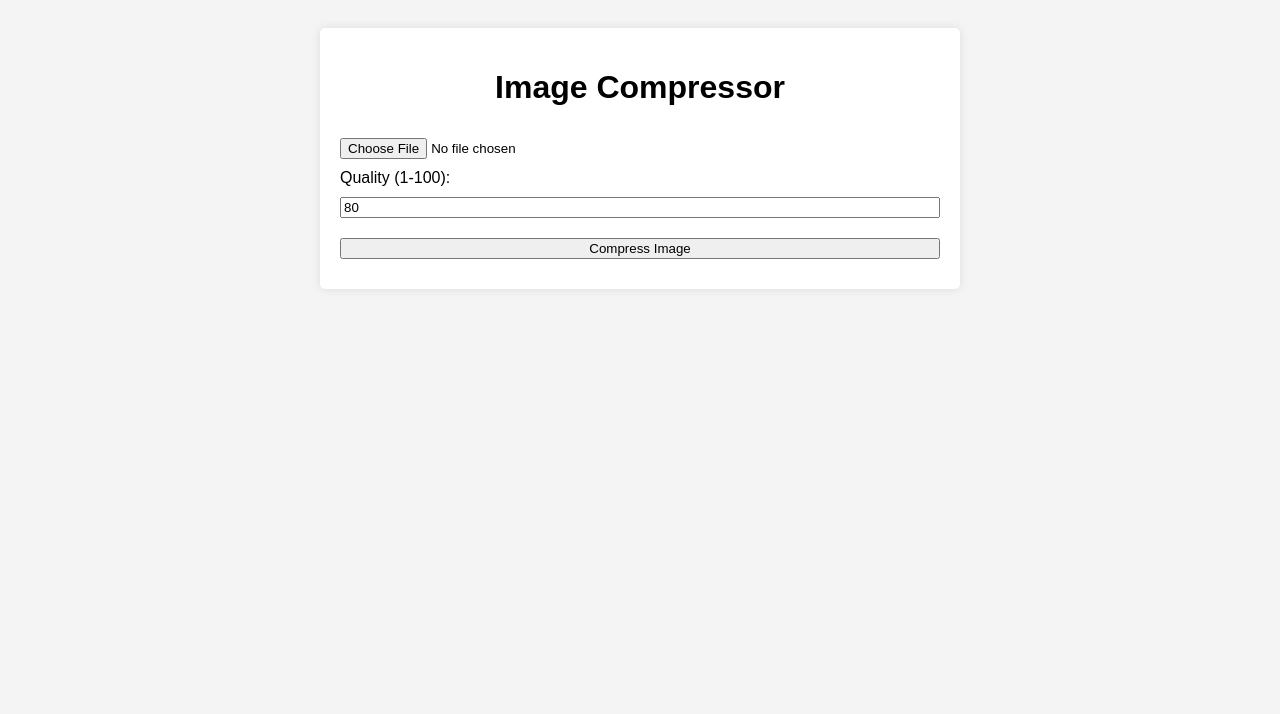
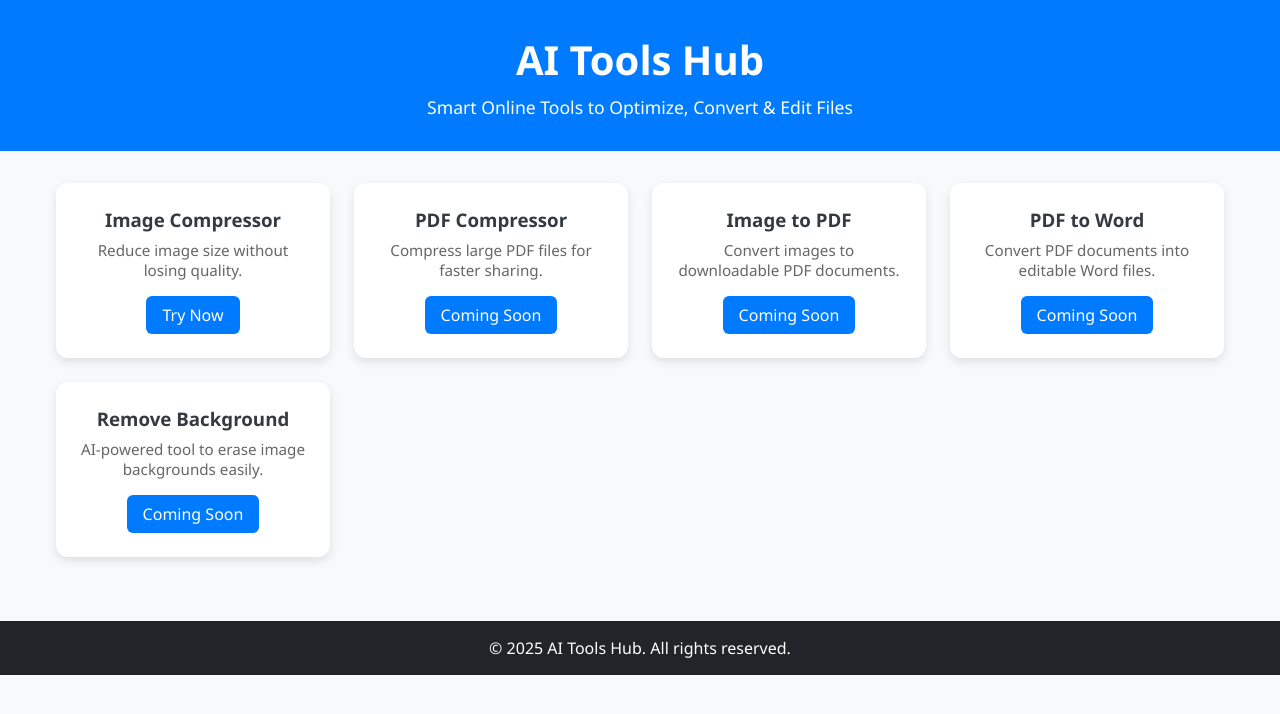
Before and after one commit to Vinu166/Tool, a plain HTML site: page index.html in a window 1280 px wide. Drawn offline with Linux system fonts and the light colour scheme.

Commit message:
index.html

```diff
--- a/index.html
+++ b/index.html
@@ -1,72 +1,151 @@
 <!DOCTYPE html>
 <html lang="en">
 <head>
-    <meta charset="UTF-8">
-    <meta name="viewport" content="width=device-width, initial-scale=1.0">
-    <title>Image Compressor</title>
+  <meta charset="UTF-8" />
+  <meta name="viewport" content="width=device-width, initial-scale=1.0" />
+  <meta name="description" content="Free AI-powered tools for image, PDF, and document processing. Compress, convert, and edit files online with ease." />
+  <meta name="keywords" content="AI tools, image tools, PDF tools, online file converter, file compressor, document editor" />
+  <meta name="author" content="YourBrand" />
+  <title>AI Tools Hub - Smart Tools for Images & PDFs</title>
   <style>
+    :root {
+      --primary: #007BFF;
+      --secondary: #f8f9fa;
+      --text: #343a40;
+      --bg: #ffffff;
+      --shadow: rgba(0, 0, 0, 0.1);
+    }
+
+    * {
+      margin: 0;
+      padding: 0;
+      box-sizing: border-box;
+    }
+
     body {
-            font-family: Arial, sans-serif;
-            background-color: #f4f4f4;
-            padding: 20px;
+      font-family: 'Segoe UI', Tahoma, Geneva, Verdana, sans-serif;
+      background-color: var(--secondary);
+      color: var(--text);
     }
-        .container {
-            max-width: 600px;
-            margin: auto;
-            background: white;
-            padding: 20px;
-            border-radius: 5px;
-            box-shadow: 0 0 10px rgba(0, 0, 0, 0.1);
-        }
-        h1 {
+
+    header {
+      background-color: var(--primary);
+      color: white;
+      padding: 2rem 1rem;
       text-align: center;
     }
-        form {
-            display: flex;
-            flex-direction: column;
+
+    header h1 {
+      font-size: 2.5rem;
     }
-        input[type="file"],
-        input[type="number"],
-        button {
-            margin: 10px 0;
+
+    header p {
+      margin-top: 0.5rem;
+      font-size: 1.1rem;
+    }
+
+    main {
+      padding: 2rem 1rem;
+      max-width: 1200px;
+      margin: auto;
+    }
+
+    .tools-grid {
+      display: grid;
+      grid-template-columns: repeat(auto-fit, minmax(250px, 1fr));
+      gap: 1.5rem;
+    }
+
+    .tool-card {
+      background-color: var(--bg);
+      padding: 1.5rem;
+      border-radius: 12px;
+      box-shadow: 0 4px 10px var(--shadow);
+      transition: transform 0.2s ease;
+      text-align: center;
+    }
+
+    .tool-card:hover {
+      transform: translateY(-5px);
+    }
+
+    .tool-card h3 {
+      margin-bottom: 0.5rem;
+    }
+
+    .tool-card p {
+      font-size: 0.95rem;
+      color: #666;
+    }
+
+    .tool-card a {
+      display: inline-block;
+      margin-top: 1rem;
+      background-color: var(--primary);
+      color: white;
+      text-decoration: none;
+      padding: 0.5rem 1rem;
+      border-radius: 6px;
+      transition: background-color 0.3s;
+    }
+
+    .tool-card a:hover {
+      background-color: #0056b3;
+    }
+
+    footer {
+      background-color: #212529;
+      color: #fff;
+      text-align: center;
+      padding: 1rem;
+      margin-top: 2rem;
+    }
+
+    @media (max-width: 600px) {
+      header h1 {
+        font-size: 2rem;
+      }
     }
   </style>
 </head>
 <body>
-    <div class="container">
-        <h1>Image Compressor</h1>
-        <form id="uploadForm">
-            <input type="file" id="image" accept="image/*" required>
-            <label for="quality">Quality (1-100):</label>
-            <input type="number" id="quality" name="quality" min="1" max="100" value="80">
-            <button type="submit">Compress Image</button>
-        </form>
-        <div id="result"></div>
+  <header>
+    <h1>AI Tools Hub</h1>
+    <p>Smart Online Tools to Optimize, Convert & Edit Files</p>
+  </header>
+
+  <main>
+    <div class="tools-grid">
+      <div class="tool-card">
+        <h3>Image Compressor</h3>
+        <p>Reduce image size without losing quality.</p>
+        <a href="img-compress.html">Try Now</a>
       </div>
-    <script>
-        document.getElementById('uploadForm').addEventListener('submit', async (e) => {
-            e.preventDefault();
+      <div class="tool-card">
+        <h3>PDF Compressor</h3>
+        <p>Compress large PDF files for faster sharing.</p>
+        <a href="#">Coming Soon</a>
+      </div>
+      <div class="tool-card">
+        <h3>Image to PDF</h3>
+        <p>Convert images to downloadable PDF documents.</p>
+        <a href="#">Coming Soon</a>
+      </div>
+      <div class="tool-card">
+        <h3>PDF to Word</h3>
+        <p>Convert PDF documents into editable Word files.</p>
+        <a href="#">Coming Soon</a>
+      </div>
+      <div class="tool-card">
+        <h3>Remove Background</h3>
+        <p>AI-powered tool to erase image backgrounds easily.</p>
+        <a href="#">Coming Soon</a>
+      </div>
+    </div>
+  </main>
 
-            const formData = new FormData();
-            const imageFile = document.getElementById('image').files[0];
-            const quality = document.getElementById('quality').value;
-
-            formData.append('image', imageFile);
-            formData.append('quality', quality);
-
-            const response = await fetch('/compress', {
-                method: 'POST',
-                body: formData
-            });
-
-            if (response.ok) {
-                const blob = await response.blob();
-                const url = URL.createObjectURL(blob);
-                document.getElementById('result').innerHTML = `<h2>Compressed Image:</h2><img src="${url}" alt="Compressed Image" />`;
-            } else {
-                document.getElementById('result').innerText = 'Error compressing image';
-            }
-        });
-    </script>
+  <footer>
+    <p>&copy; 2025 AI Tools Hub. All rights reserved.</p>
+  </footer>
 </body>
 </html>
```
Lines whose indentation alone changed are shown as unchanged.
